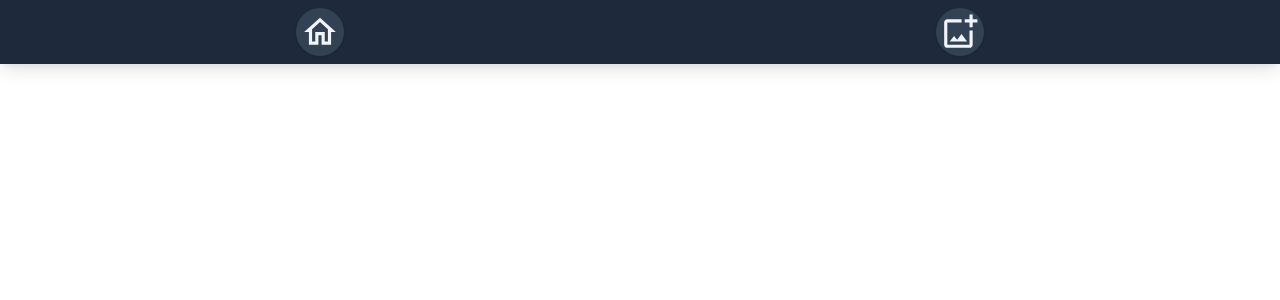
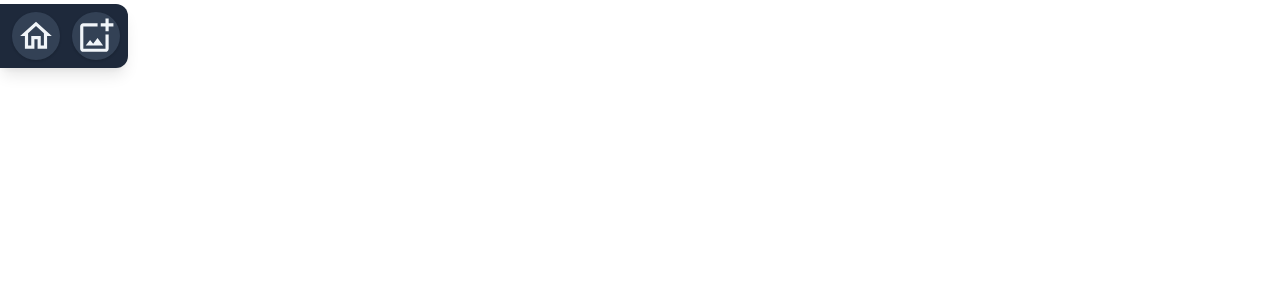
Before and after one commit to zacharytq/hwr-frontend, a React (Create React App) app: page / in a window 1280 px wide. Shown: the top 300 px of the page. Built offline with nearby package versions, Linux system fonts and the light colour scheme.

Commit message:
Got tooltips to behave with ne design

```diff
--- a/src/App.js
+++ b/src/App.js
@@ -2,7 +2,7 @@ import TopBar from "./TopBar";
 
 function App() {
   return (
-    <div className="flex">
+    <div className="flex bg-gray-100">
       <TopBar />
     </div>
   );
--- a/src/TopBar.js
+++ b/src/TopBar.js
@@ -3,8 +3,8 @@ import { MdOutlineAddPhotoAlternate, MdOutlineHome } from "react-icons/md";
 
 const TopBar = () => {
     return (
-        <div className="fixed top-0 left-0 right-0 h-16 m-0 flex bg-gray-800 text-white shadow-lg">
-            <TopBarIcon icon={<MdOutlineHome size="38" />} />
+        <div className="fixed top-1 left-0 rounded-r-xl h-16 pr-2 flex bg-gray-800 text-white shadow-lg">
+            <TopBarIcon icon={<MdOutlineHome size="38" />} classN="-mr-16" />
             <TopBarIcon icon={<MdOutlineAddPhotoAlternate size="38" />} />
         </div>
     )
--- a/src/TopBarIcon.js
+++ b/src/TopBarIcon.js
@@ -1,8 +1,9 @@
-const TopBarIcon = ({ icon, text = "This is a tooltip!" }) => {
+const TopBarIcon = ({ icon, text = "This is a tooltip!", classN = "" }) => {
+    let classes = `${classN} topbar-tooltip group-hover:scale-100`
     return (
         <div className="topbar-icon group">
             {icon}
-            <span className="topbar-tooltip group-hover:scale-100">
+            <span className={classes}>
                 {text}
             </span>
         </div>
--- a/src/index.css
+++ b/src/index.css
@@ -5,14 +5,14 @@
 @layer components {
     .topbar-icon {
         @apply relative flex items-center justify-center h-12 w-12
-               mt-2 mb-2 mx-auto shadow bg-gray-700 text-gray-100
+               mt-2 mb-2 ml-3 shadow bg-gray-700 text-gray-100
                hover:bg-gray-600 rounded-3xl hover:rounded-xl
                transition-all duration-300 ease-linear;
     }
 
     .topbar-tooltip {
-        @apply absolute w-auto p-2 m-2 min-w-max top-14 rounded-md shadow-md text-white
-             bg-gray-800 transition-all duration-100 origin-top scale-0;
+        @apply absolute w-auto p-2 mt-2 min-w-max top-14 rounded-md shadow-md text-white
+             bg-gray-800 transition-all duration-100 origin-right scale-0;
 
     }
 }
```
